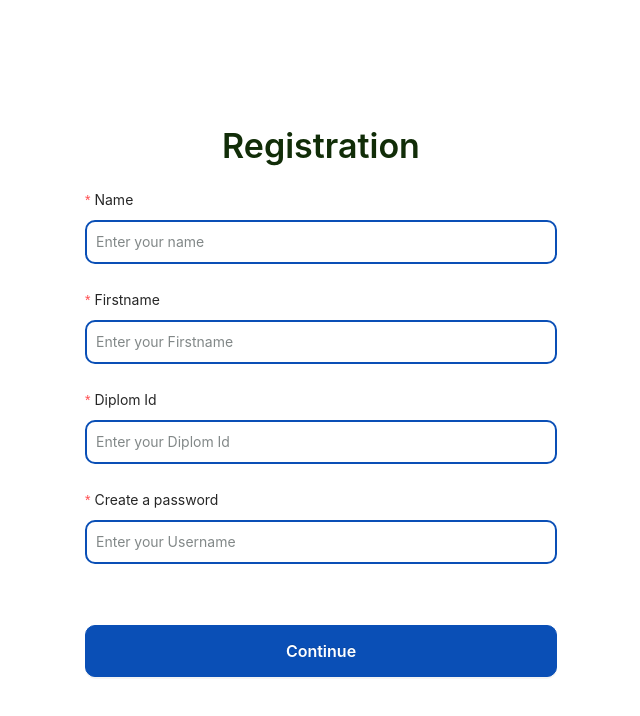
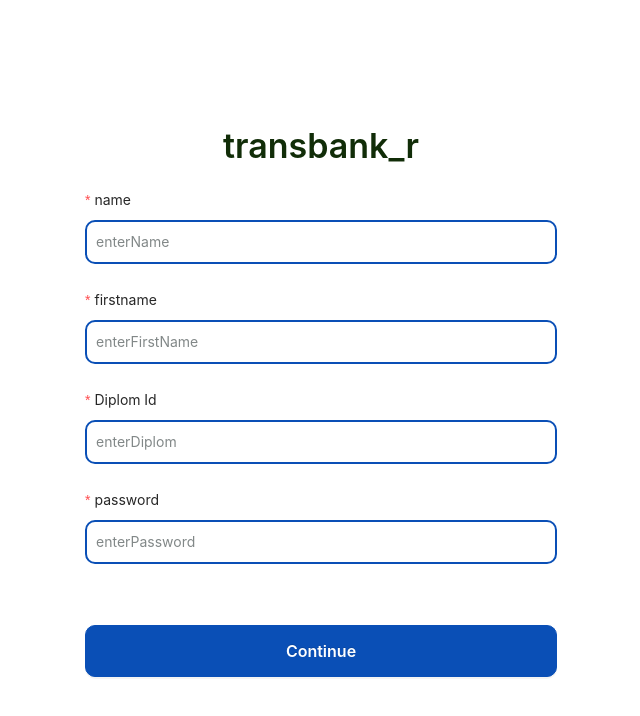
Before and after one commit to Robiyaxon/diplom-ish, a React (Create React App) app: page /signUp in a window 1280 px wide. Shown: the top 716 px of the page, without its empty margins (319-959 px from the left). Built offline with nearby package versions, Linux system fonts and the light colour scheme; no server answers.

Commit message:
registration

```diff
--- a/public/locales/uz/translation.json
+++ b/public/locales/uz/translation.json
@@ -5,6 +5,14 @@
   "navbar4": "Jadval",
   "navbar5": "Guvohlar",
   "navbar6":"Blog",
+  "name":"Ism",
+  "firstname":"Familiya",
+  "password":"Yangi parol yarating",
+  "please":"Iltimos ushbu qatorni to'ldiring",
+  "enterName":"Ismingizni kiriting",
+  "enterFirstName":"Familiyangizni kriting",
+  "enterDiplom":"Diplomingizni ID sini kiriting",
+  "enterPassword":"Yangi Parolingizni kiriting",
   "homapage_r":"Biz siz uchun shu yerdamiz va  siz uchun qayg'uramiz",
   "ourproject":"yuqumlik kassalliklar yuqishini oldini oling!",
   "transbank_r":" Ro`yhatdan o`tish",
--- a/src/component/registration/form/FormRegistration.jsx
+++ b/src/component/registration/form/FormRegistration.jsx
@@ -3,48 +3,50 @@ import styles from "./FormRegistration.module.css";
 // import { useState } from "react";
 import { Form, Input, Button } from "antd";
 import { useNavigate } from 'react-router-dom';
+import { useTranslation } from 'react-i18next';
 function FormRegistration(props) {
+  const {t} = useTranslation()
   const navigate = useNavigate();
   const map = [
     {
       id: 1,
-      message: "Please input your Name!",
+      message: t("please"),
       name: "name",
-      label: "Name",
+      label: t("name"),
       value: props.last_name,
       setname1: props.setName,
       type: "text",
-      placeholder: "Enter your name",
+      placeholder: t("enterName"),
     },
     {
       id: 2,
-      message: "Please input your Firstname!",
+      message: t("please"),
       name: "firstname",
-      label: "Firstname",
+      label: t("firstname"),
       value: props.first_name ,
       setname1: props.setFirstname,
       type: "text",
-      placeholder: "Enter your Firstname",
+      placeholder: t("enterFirstName"),
     },
     {
       id: 3,
-      message: "Please input your Diplom Id!",
+      message:t("please"),
       name: "username",
       label: "Diplom Id",
       value:  props.username ,
       setname1: props.setUsername,
       type: "text",
-      placeholder: "Enter your Diplom Id",
+      placeholder: t("enterDiplom"),
     },
     {
       id: 4,
-      message: "Please input your Password!",
+      message: t("please"),
       name: "password",
-      label: "Create a password",
+      label: t("password"),
       value:  props.password ,
       setname1: props.setPassword,
       type: "password",
-      placeholder: "Enter your Username",
+      placeholder: t("enterPassword"),
     }
   ];
   const map2 = map.map((a) => (
@@ -69,7 +71,7 @@ function FormRegistration(props) {
   return (
     <div className={styles.form_wrapper}>
       <div className={styles.form_content}>
-        <h3>Registration</h3>
+        <h3>{t("transbank_r")}</h3>
         <Form
           name="basic"
           initialValues={{ remember: true }}
```
Also changed, not shown: public/locales/eng/translation.json (+8 -0 lines).
